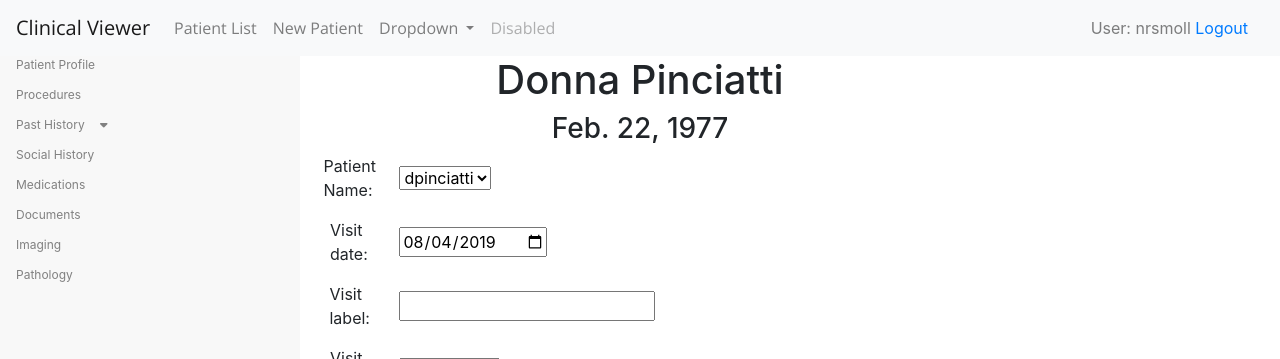
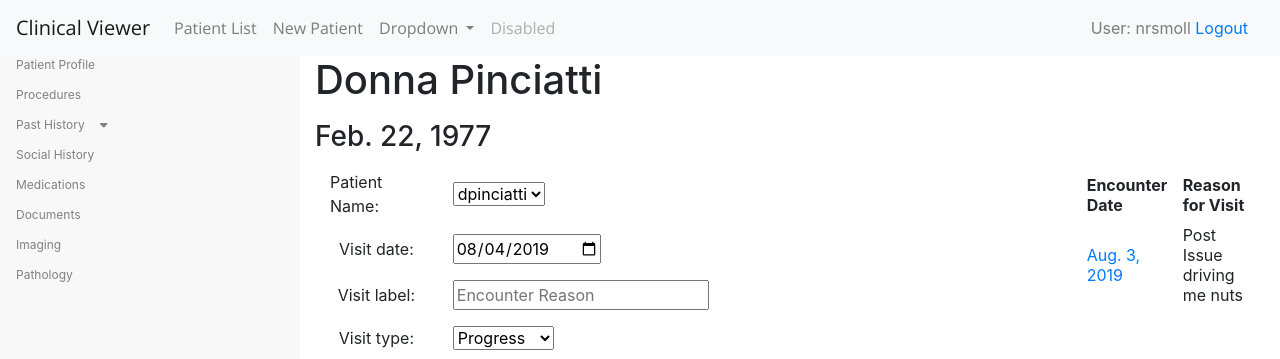
Before and after one commit to nrsmoll/clincher, a Django app: page /clinicalviewer/visit/add/7/ in a window 1280 px wide. Shown: the top 359 px of the page. Run offline with Django 3.2, Linux system fonts and the light colour scheme; a user stored in the database is signed in; data comes from the database, SQL or seed files in the repository; both versions use the stored data as it was after the commit; some libraries are stand-ins or nearby versions.

Commit message:
Got Lists to show up on form page.

```diff
--- a/clinicalviewer/forms.py
+++ b/clinicalviewer/forms.py
@@ -16,10 +16,10 @@ class PatientForm(ModelForm):
         }
 
 
-
 class VisitForm(forms.ModelForm):
     visit_date = forms.DateField(initial=datetime.date.today, widget = DateInput())
-    visit_notes = forms.CharField(widget=forms.Textarea(attrs={'placeholder': 'Visit Notes', 'id': 'editor', 'rows':50, 'cols':25}))
+    visit_notes = forms.CharField(widget=forms.Textarea(attrs={'placeholder': 'Encounter Notes', 'id': 'editor', 'rows':50, 'cols':25}))
+    visit_label = forms.CharField(widget=forms.TextInput(attrs={'placeholder': 'Encounter Reason' }))
     class Meta:
         model = Visit
         fields = ('__all__')
--- a/clinicalviewer/templates/clinicalviewer/patient_form.html
+++ b/clinicalviewer/templates/clinicalviewer/patient_form.html
@@ -6,7 +6,7 @@
 
 
 <div class="container" style="padding-top: 40px">
-    <div class="row"></div>
+
   <div class="row justify-content-start">
 
     <div class="col">
--- a/clinicalviewer/templates/clinicalviewer/visit_form.html
+++ b/clinicalviewer/templates/clinicalviewer/visit_form.html
@@ -7,37 +7,37 @@
 
 {% block body %}
 {% include 'clinicalviewer/pt_sidebar.html' %}
-<center>
+
 <div class="container-fluid">
-<h1>{{ users.first_name}} {{ users.last_name}}</h1>
-<h3>{{ users.date_of_birth }}</h3>
-</center>
+<h1 class="form-group">{{ users.first_name}} {{ users.last_name}}</h1>
+<h3 class="form-group">{{ users.date_of_birth }}</h3>
 
 
-        <div class="col-sm-12 col-md-7">
-             <div class="'panel panel-default">
-
-                 <div class="panel-body">
-
-                    <form class="form-horizonal" action="" method="post" enctype="multipart/form-data">
+   <div class="row">
+        <div class="col-sm-10">
+            <form name="myform" novalidate class="form-horizonal" action="" method="post" enctype="multipart/form-data">
                 {% csrf_token %}
                     {% include 'clinicalviewer/form-template.html' %}
                     <div class="form-group">
                         <div class="col-sm-offset-2 col-sm-10">
-                                 <button type="submit" class="btn btn-success">Submit</button>
+                            <button type="submit" class="btn btn-success">Submit</>
                         </div>
                     </div>
             </form>
-
         </div>
-
+        <div class="col-sm-2">
+            <table >
+                    <tr>
+                        <th>Encounter Date</th>
+                        <th>Reason for Visit</th>
+                    </tr>
+                    {% for visit in visit_set.all %}
+                    <tr>
+                        <td><a href="{% url 'clinicalviewer:visit-detail' visit.id %}">{{ visit.visit_date }}</a></td>
+                        <td>{{ visit.visit_label }}</td>
+                    </tr>
+                    {% endfor %}
+            </table>
         </div>
    </div>
-
-
-
-
-
-
-</div>
 {% endblock %}
--- a/clinicalviewer/urls.py
+++ b/clinicalviewer/urls.py
@@ -1,5 +1,5 @@
 from django.urls import path
-from . import views, pt_views
+from . import views
 
 app_name = 'clinicalviewer'
 
--- a/clinicalviewer/views.py
+++ b/clinicalviewer/views.py
@@ -28,7 +28,7 @@ class PatientDetailView(LoginRequiredMixin, DetailView):
 
     def get_context_data(self, **kwargs):
         context = super(PatientDetailView, self).get_context_data(**kwargs)
-        context['visit_set'] = Visit.objects.all()
+        context['visit_set'] = Visit.objects.filter(patid=self.object)
         # And so on for more models
         return context
 
@@ -51,9 +51,11 @@ class VisitCreate(LoginRequiredMixin, FormMixin, DetailView):
     form_class = VisitForm
     template_name = 'clinicalviewer/visit_form.html'
 
+
     def get_context_data(self, **kwargs):
         context = super(VisitCreate, self).get_context_data(**kwargs)
         context['form'] = VisitForm(initial={'patid': self.object})
+        context['visit_set'] = Visit.objects.filter(patid=self.object)
         return context
 
     def post(self, request, *args, **kwargs):
@@ -74,7 +76,17 @@ class VisitCreate(LoginRequiredMixin, FormMixin, DetailView):
 
 class VisitDetail(LoginRequiredMixin, DetailView):
     model = Visit
+
+
     template_name = 'clinicalviewer/visit_detail.html'
+
+
+    def get_context_data(self, **kwargs):
+        context = super(VisitDetail, self).get_context_data(**kwargs)
+        #reverse lookup
+        context['visit_set'] = Visit.objects.all()
+        # And so on for more models
+        return context
 
 class VisitDelete(LoginRequiredMixin, DeleteView):
     model = Visit
```
Also changed, not shown: clinicalviewer/pt_views.py (deleted, +0 -8 lines), clinicalviewer/templates/clinicalviewer/index.html (+3 -6 lines), clinicalviewer/templates/clinicalviewer/patient_detail.html (+8 -9 lines), clinicalviewer/templates/clinicalviewer/visit_detail.html (+41 -9 lines), db.sqlite3, 6 other files. Lines whose indentation alone changed are shown as unchanged.
